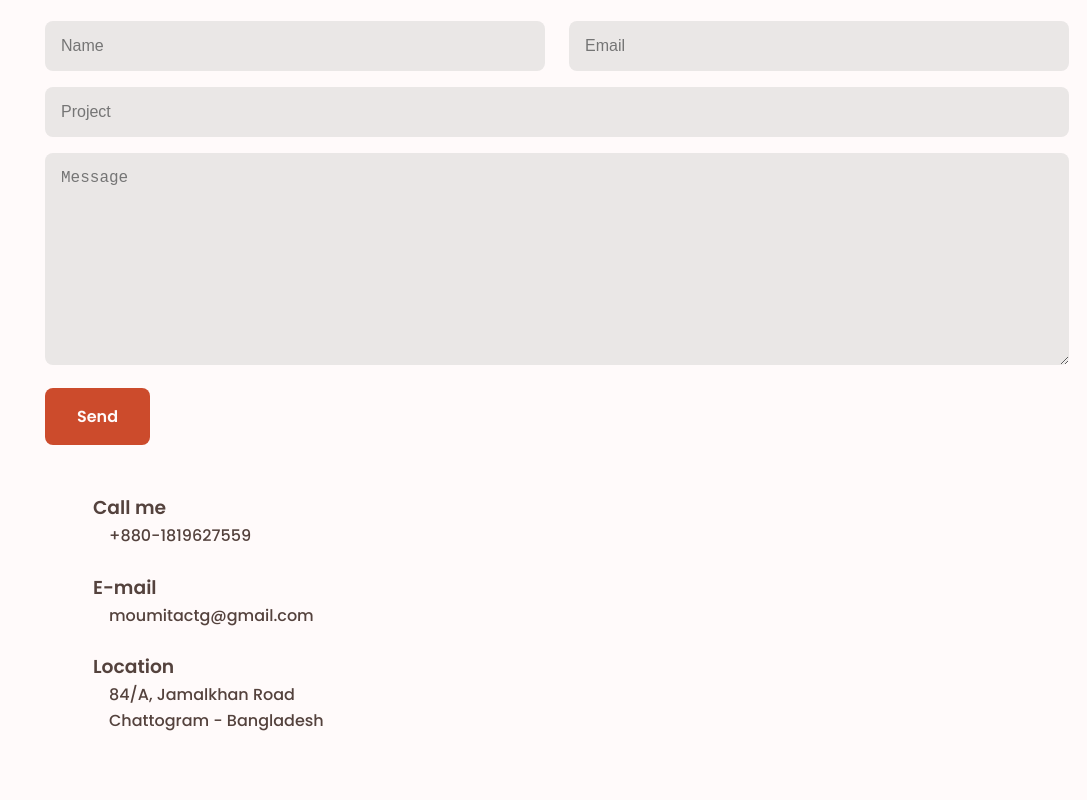
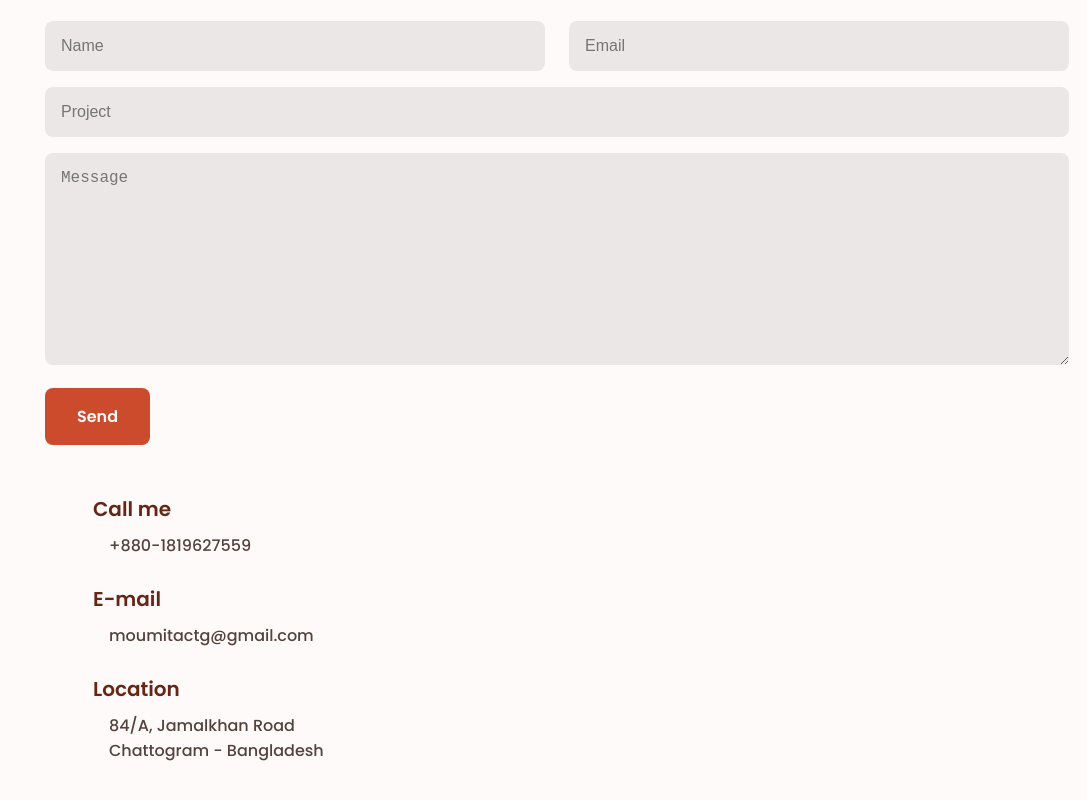
Before and after one commit to Moumita-Sen-Sarma/moumita-sen-sarma.github.io, a plain HTML site: page index.html in a window 1280 px wide. Shown: the part 6066-6866 px from the top of the page, without its empty margins (193-1280 px from the left). Drawn offline with nearby package versions, Linux system fonts and the light colour scheme.

Commit message:
Update index.html

```diff
--- a/index.html
+++ b/index.html
@@ -555,17 +555,17 @@
 
             <div>
                 <div class="contact__info">
-                    <h3 class="contract__subtitle">Call me</h3>
+                    <h3 class="contact__subtitle">Call me</h3>
                     <span class="contact__text">+880-1819627559</span>
                 </div>
 
                 <div class="contact__info">
-                    <h3 class="contract__subtitle">E-mail</h3>
+                    <h3 class="contact__subtitle">E-mail</h3>
                     <span class="contact__text">moumitactg@gmail.com</span>
                 </div>
 
                 <div class="contact__info">
-                    <h3 class="contract__subtitle">Location</h3>
+                    <h3 class="contact__subtitle">Location</h3>
                     <span class="contact__text">84/A, Jamalkhan Road</span>
                     <span class="contact__text">Chattogram - Bangladesh</span>
                 </div>
```
